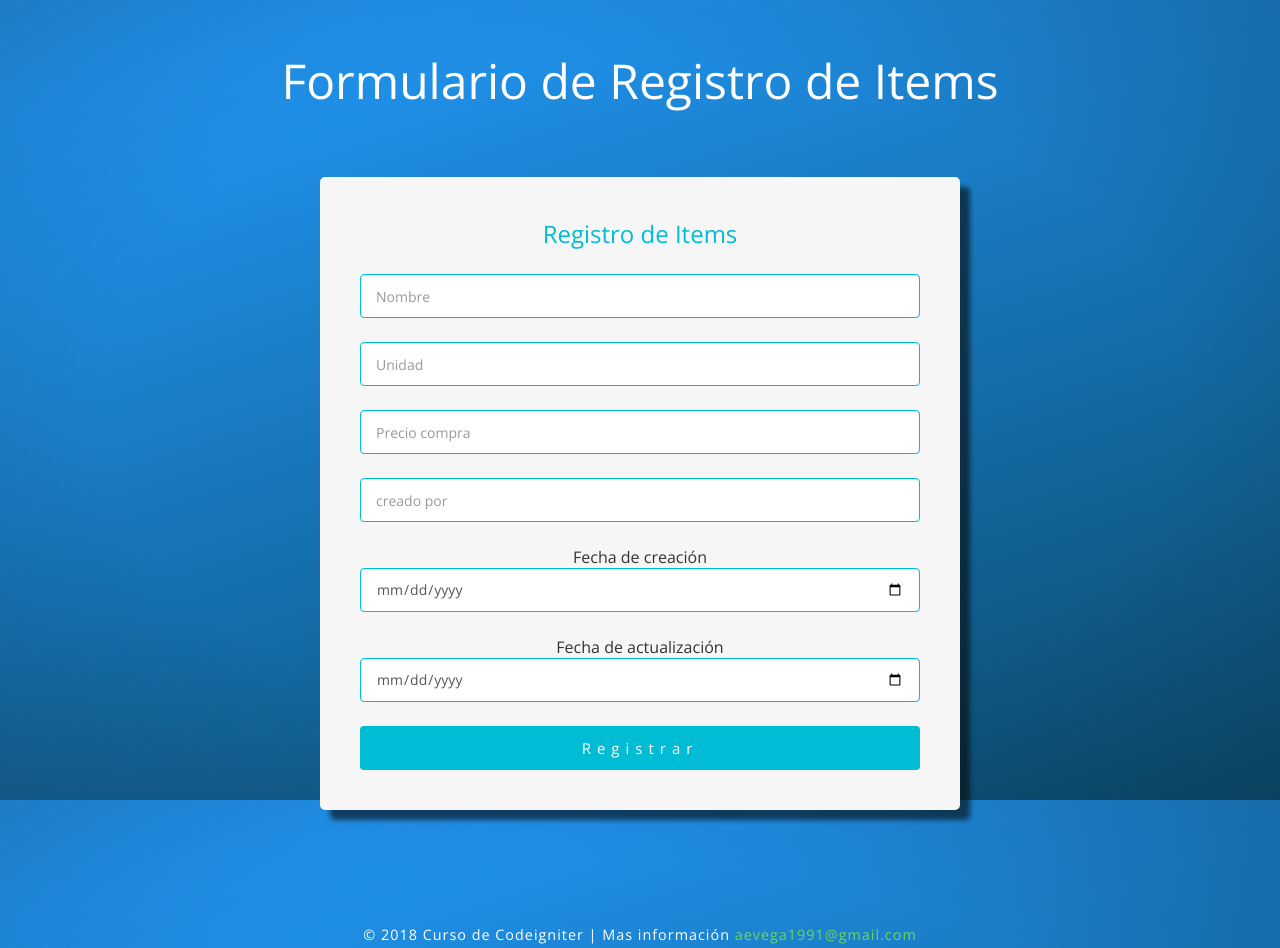
After one commit to Sulfur0/codeigniter, a CodeIgniter app: the page made by application/views/items/registro.php in a window 1280 px wide. The commit adds this page. Run offline with CodeIgniter, Linux system fonts and the light colour scheme; some libraries are stand-ins or nearby versions.

Commit message:
Avance modulo-items registro, cambiando elemento Mitems

```diff
--- /dev/null
+++ b/application/views/items/registro.php
@@ -0,0 +1,85 @@
+<!DOCTYPE html>
+<html>
+<head>
+<title>Formulario de Registro de Items</title>
+<meta name="viewport" content="width=device-width, initial-scale=1">
+<meta http-equiv="Content-Type" content="text/html; charset=utf-8" />
+<meta name="keywords" content="Animated Register Form template Responsive" />
+<script type="application/x-javascript"> addEventListener("load", function() { setTimeout(hideURLbar, 0); }, false); function hideURLbar(){ window.scrollTo(0,1); } </script>
+<!-- Custom Theme files -->
+<link href='<?php echo base_url(); ?>css/bootstrap.min.css' media='all' rel='stylesheet'>
+<link href="<?php echo base_url(); ?>css/style.css" rel="stylesheet" type="text/css" media="all" />
+<link rel="stylesheet" href="<?php echo base_url(); ?>css/animate.min.css">
+<!-- //Custom Theme files -->
+<!-- web font -->
+<link href='//fonts.googleapis.com/css?family=Open+Sans:400,300,600,700,800' rel='stylesheet' type='text/css'><!--web font-->
+<!-- //web font -->
+</head>
+<body>
+	<!-- main-agileits -->
+	<div class="agileits">
+		<h1>Formulario de Registro de Items</h1>
+		<?php if (isset($response)) { ?>
+			<div class="col-md-4 offset-md-4 space-bot-md">
+				<div class="alert alert-success">
+					<p><b><?php echo $response;?></b></p>
+				</div>
+			</div>
+		<?php } else if (isset($errors)) { ?>
+			<div class="col-md-4 offset-md-4 space-bot-md">
+				<div class="alert alert-danger">
+					<p><b><?php echo $errors;?></b></p>
+				</div>
+			</div>
+		<?php } ?>
+		<div class="register-form">
+			<form action="<?php echo base_url(); ?>index.php/Items/guardar" class='form animate-form' id='form1'  method="POST">			<p class="w3agileits">Registro de Items </p>
+				<div class='form-group has-feedback w3ls'>
+					<label class='control-label sr-only' for='itm_nombre'>Nombre</label>
+					<input class='form-control' id='itm_nombre' name='itm_nombre' placeholder='Nombre' type='text'>
+					<span class='glyphicon glyphicon-ok form-control-feedback'></span>
+				</div>
+				<div class='form-group has-feedback w3ls'>
+					<label class='control-label sr-only' for='itm_unidad'>Unidad</label>
+					<input class='form-control' id='itm_unidad' name='itm_unidad' placeholder='Unidad' type='text'>
+					<span class='glyphicon glyphicon-ok form-control-feedback'></span>
+				</div>
+				<div class='form-group has-feedback w3ls'>
+					<label class='control-label sr-only' for='itm_precio_compra'>Precio compra</label>
+					<input class='form-control' id='itm_precio_compra' name='itm_precio_compra' placeholder='Precio compra' type='text'>
+					<span class='glyphicon glyphicon-ok form-control-feedback'></span>
+				</div>
+				<div class='form-group has-feedback wthree'>
+					<label class='control-label sr-only' for='itm_creado_por'>creado por</label>
+					<input class='form-control' id='itm_creado_por' name='itm_creado_por' placeholder='creado por' type='text'><span class='glyphicon glyphicon-ok form-control-feedback'></span>
+				</div>
+				<div class='form-group has-feedback w3ls'>
+					<label class='control-label sr-only' for='itm_fecha_creacion'></label>Fecha de creación
+					<input class='form-control' id='itm_fecha_creacion' name='itm_fecha_creacion' placeholder='Fecha de creación' type='date' maxlength="8">
+					<span class='glyphicon glyphicon-ok form-control-feedback'></span>
+				</div>
+				<div class='form-group has-feedback w3ls'>
+					<label class='control-label sr-only' for='itm_fecha_actualizacion'></label> Fecha de actualización
+					<input class='form-control' id='itm_fecha_actualizacion' name='itm_fecha_actualizacion' placeholder='Fecha de actualizacion' type='date'>
+					<span class='glyphicon glyphicon-ok form-control-feedback'></span>
+				</div>
+				<div class='submit w3-agile'>
+					<input class='btn btn-lg' type='submit' value='Registrar'>
+				</div>
+			</form>
+		</div>
+	</div>
+	<!-- //agileits -->
+	<!-- copyright -->
+	<div class="w3-agile-copyright">
+		<p class="agileinfo"> © 2018 Curso de Codeigniter | Mas información <a href="mailto:aevega1991@gmail.com" target="_blank">aevega1991@gmail.com</a></p>
+	</div>
+	<!-- //copyright -->
+	<!-- js -->
+	<script src="<?php echo base_url(); ?>js/jquery-2.2.3.min.js"></script>
+	<script src='<?php echo base_url(); ?>js/jquery.validate.min.js'></script>
+	<script src='<?php echo base_url(); ?>js/formAnimation.js'></script>
+	<script src='<?php echo base_url(); ?>js/shake.js'></script>
+	<!-- //js -->
+</body>
+</html>
```
Also changed, not shown: application/controllers/Items.php (added, +81 -0 lines), application/models/MItems.php (added, +59 -0 lines), application/views/items/list.php (added, +54 -0 lines), application/views/layouts/menu.php (+15 -0 lines).
